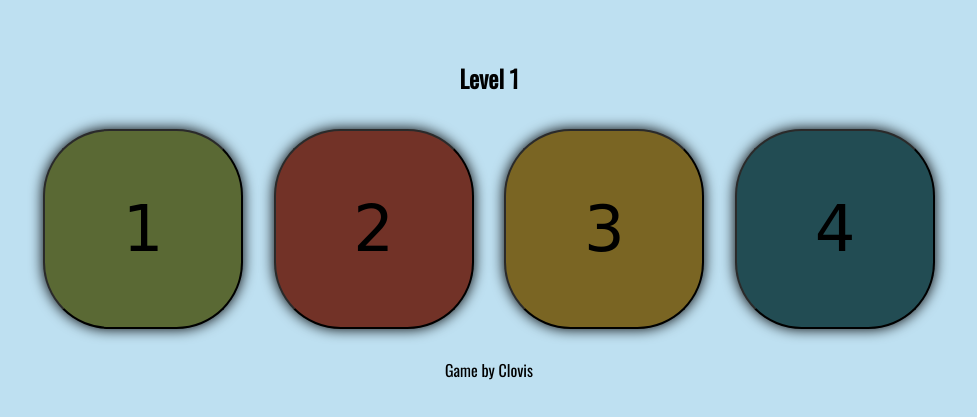
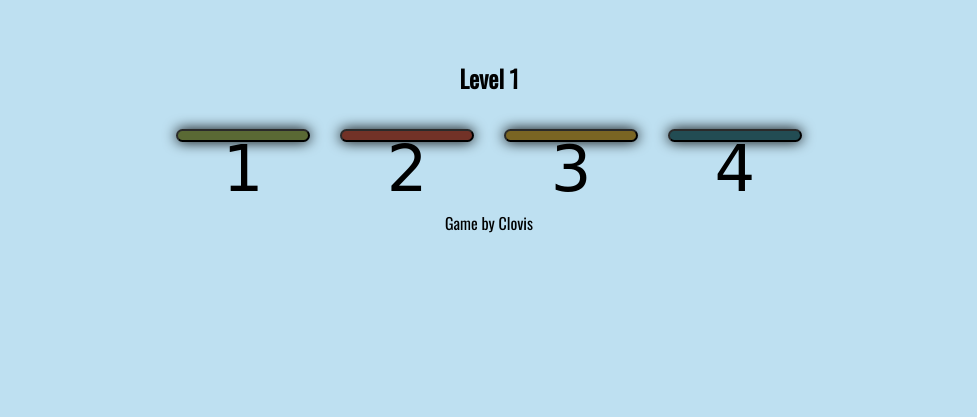
Before and after one commit to clovislong/SIMON, a plain HTML site: page index.html in a window 1280 px wide. Both pictures are taken after a click on the button "Start". Shown: the part 231-648 px from the top of the page, without its empty margins (151-1128 px from the left). Drawn offline with nearby package versions, Linux system fonts and the light colour scheme; a web font is replaced by a local one.

Commit message:
Update styles.css

```diff
--- a/styles.css
+++ b/styles.css
@@ -22,8 +22,8 @@ p {
 
 button {
 	margin: 10pt;
-	width: 150pt;
-	height: 150pt;
+	width: 100pt;
+	height: 10pt;
 	font-family: 'MuseoModerno', cursive;
 	font-size: 4rem;
 	border-radius: 50pt;
```
